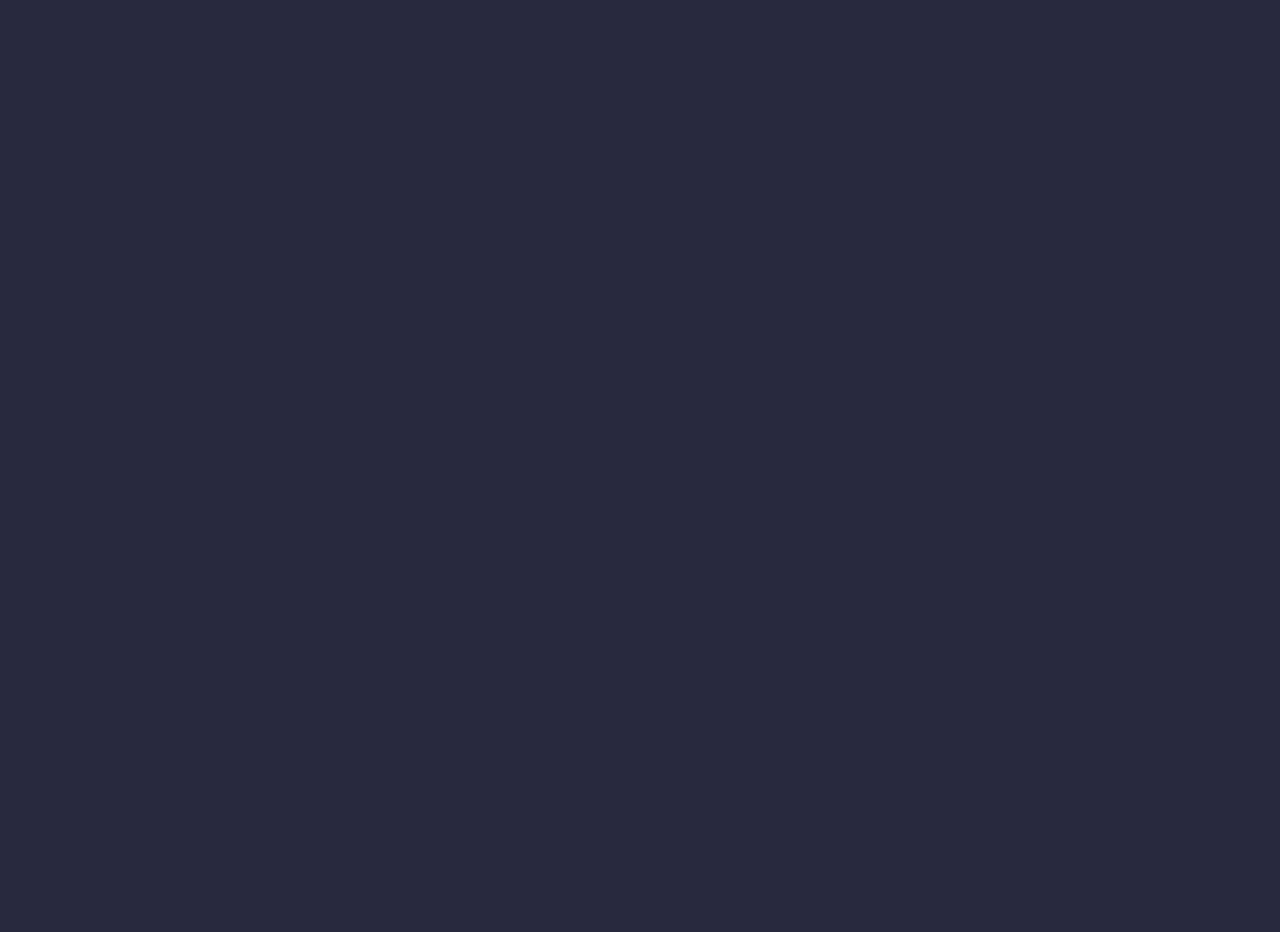
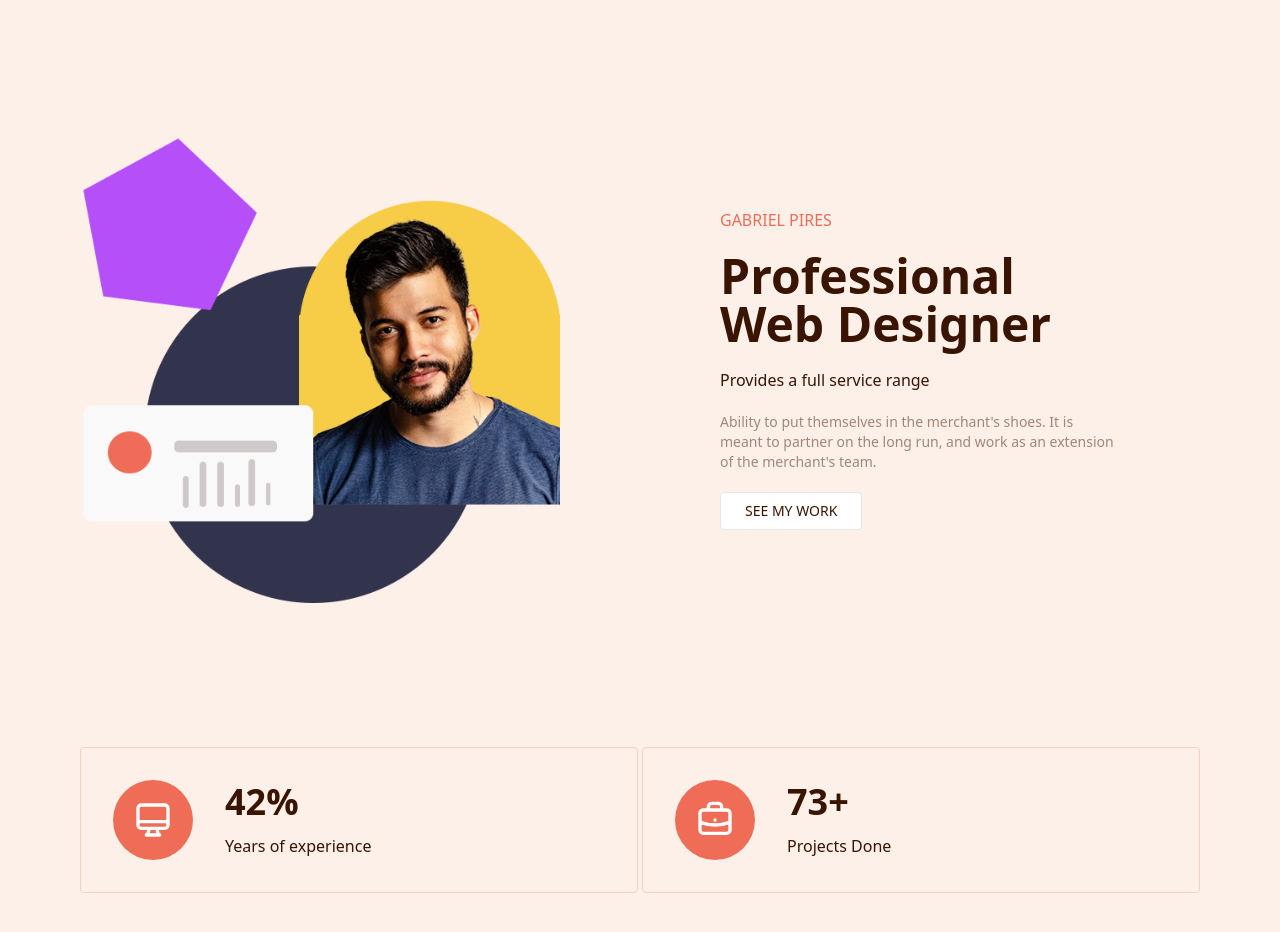
Before and after one commit to ahnafabir11/personal-portfolio-job-task, a React (Create React App) app: page / in a window 1280 px wide. Shown: the part 2320-3252 px from the top of the page. Before the commit the page ends 2312 px from the top, so only its background shows below. Built offline with nearby package versions, Linux system fonts and the light colour scheme.

Commit message:
about section of home page completed

```diff
--- /dev/null
+++ b/src/components/About.js
@@ -0,0 +1,59 @@
+import React from 'react';
+import topBannerImage from '../images/top-banner-image.png';
+import { DesktopComputerIcon } from '@heroicons/react/outline';
+import { BriefcaseIcon } from '@heroicons/react/outline';
+import ExperienceBox from './ExperienceBox';
+
+const experienceList = [
+  {
+    id: 1,
+    Icon: DesktopComputerIcon,
+    number: "42%",
+    title: "Years of experience"
+  },
+  {
+    Icon: BriefcaseIcon,
+    id: 2,
+    number: "73+",
+    title: "Projects Done"
+  },
+]
+
+const About = () => {
+  return (
+    <section className="bg-[#FDF0E9]">
+      <div className="container">
+        {/* short description */}
+        <div className="flex flex-col md:flex-row md:items-center gap-20 md:gap-40 py-8 lg:py-36">
+          <div className="flex-1">
+            <img src={topBannerImage} alt="" />
+          </div>
+
+          <div className="flex-1 space-y-5">
+            <h6 className="text-[#EF6D58]">GABRIEL PIRES</h6>
+            <h2 className="section-title-dark">Professional <br /> Web Designer</h2>
+            <p className="text-[#391400] font-medium">Provides a full service range</p>
+            <p className="text-sm text-[#3914007a]">Ability to put themselves in the merchant's shoes. It is <br /> meant to partner on the long run, and work as an extension <br /> of the merchant's team.</p>
+            <button className="transparent-btn bg-white text-[#391400]">see my work</button>
+          </div>
+        </div>
+
+        {/* experience */}
+        <div className="flex flex-col md:flex-row gap-1 pb-10 md:pb-20">
+          {
+            experienceList.map(exp =>
+              <ExperienceBox
+                key={exp.id}
+                Icon={exp.Icon}
+                number={exp.number}
+                title={exp.title}
+              />
+            )
+          }
+        </div>
+      </div>
+    </section>
+  );
+};
+
+export default About;
--- /dev/null
+++ b/src/components/ExperienceBox.js
@@ -0,0 +1,19 @@
+import React from 'react';
+
+const ExperienceBox = ({ Icon, number, title }) => {
+  return (
+    <div className="flex-1 border border-[#F3D1BF] rounded space-y-5 px-4 py-6 md:p-8">
+      <div className="flex gap-8 items-center">
+        <div className="bg-[#EF6C57] p-5 rounded-full">
+          <Icon width="40" height="40" />
+        </div>
+        <div className="space-y-3">
+          <h1 className="text-[#391400] text-4xl font-bold">{number}</h1>
+          <p className="text-[#391400] font-medium">{title}</p>
+        </div>
+      </div>
+    </div>
+  );
+};
+
+export default ExperienceBox;
--- a/src/pages/Home/Home.js
+++ b/src/pages/Home/Home.js
@@ -2,6 +2,7 @@ import React from 'react';
 import TopBanner from '../../components/TopBanner';
 import Services from '../../components/Services';
 import Portfolio from '../../components/Portfolio';
+import About from '../../components/About';
 
 const Home = () => {
   return (
@@ -9,8 +10,8 @@ const Home = () => {
       <TopBanner />
       <Services />
       <Portfolio />
+      <About />
 
-      {/* about */}
       {/* features */}
       {/* testimonials */}
       {/* faq */}
```
